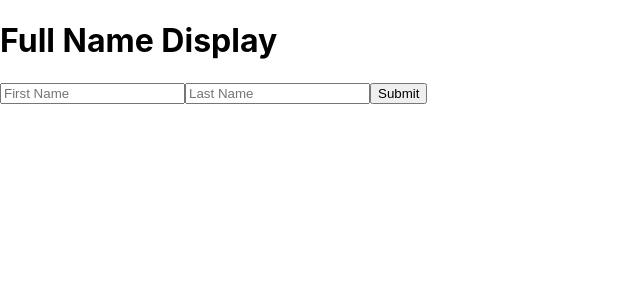
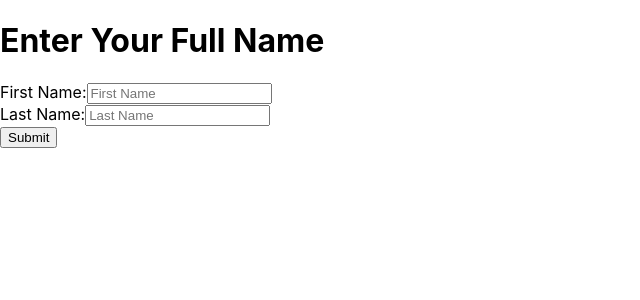
Before and after one commit to PoojaSri17/xdisplayname, a React (Create React App) app: page / in a window 1280 px wide. Shown: the top 300 px of the page, without its empty margins (0-640 px from the left). Built offline with nearby package versions, Linux system fonts and the light colour scheme.

Commit message:
Fixed form issue

```diff
--- a/src/App.js
+++ b/src/App.js
@@ -4,47 +4,56 @@ const FullNameForm = () => {
   const [firstName, setFirstName] = useState('');
   const [lastName, setLastName] = useState('');
   const [fullName, setFullName] = useState('');
+  const [error, setError] = useState('');
 
-  // Handle form submission
-  const handleSubmit = (event) => {
-    event.preventDefault(); // Prevents the form from reloading the page
+  const handleSubmit = (e) => {
+    e.preventDefault();
 
-    // Ensure both first and last name are filled
-    if (firstName && lastName) {
+    // Validate the input: both fields must be filled
+    if (!firstName || !lastName) {
+      setError('Both fields are required');
+      setFullName(''); // Reset full name if there's an error
+    } else {
       setFullName(`${firstName} ${lastName}`);
+      setError(''); // Clear any errors
     }
   };
 
   return (
     <div>
-      <h1>Full Name Display</h1>
+      <h1>Enter Your Full Name</h1>
 
-      {/* Display full name when available */}
-      {fullName && <p>Full Name: {fullName}</p>}
-
-      {/* Ensure the form has an id or class Cypress can target */}
       <form id="full-name-form" onSubmit={handleSubmit}>
-        {/* First Name Input */}
+        <div>
+          <label htmlFor="first-name">First Name:</label>
           <input
+            id="first-name"
             type="text"
             placeholder="First Name"
             value={firstName}
             onChange={(e) => setFirstName(e.target.value)}
-          required
           />
+        </div>
 
-        {/* Last Name Input */}
+        <div>
+          <label htmlFor="last-name">Last Name:</label>
           <input
+            id="last-name"
             type="text"
             placeholder="Last Name"
             value={lastName}
             onChange={(e) => setLastName(e.target.value)}
-          required
           />
+        </div>
 
-        {/* Submit Button */}
         <button type="submit">Submit</button>
       </form>
+
+      {/* Display error message if form is incomplete */}
+      {error && <p style={{ color: 'red' }}>{error}</p>}
+
+      {/* Display the full name if it's provided */}
+      {fullName && <h2>Full Name: {fullName}</h2>}
     </div>
   );
 };
```
Lines whose indentation alone changed are shown as unchanged.
